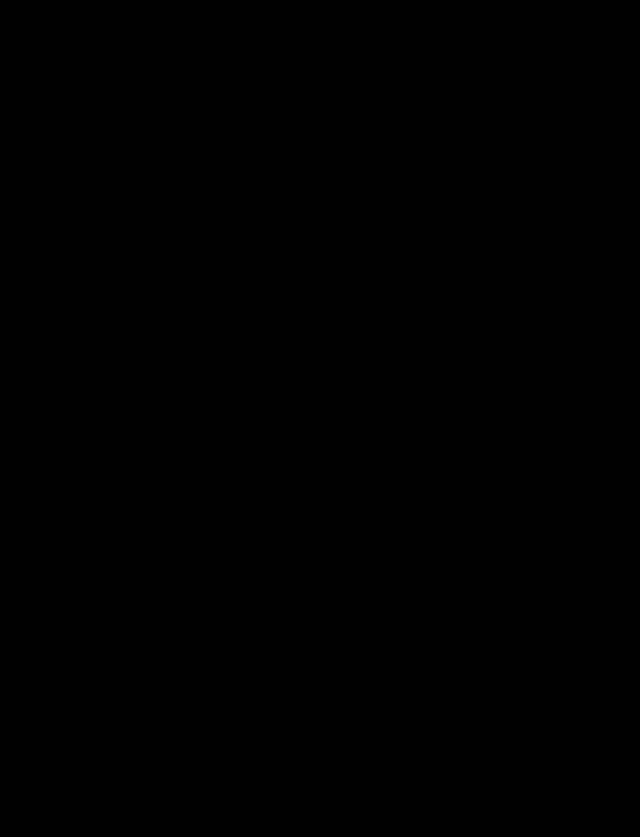
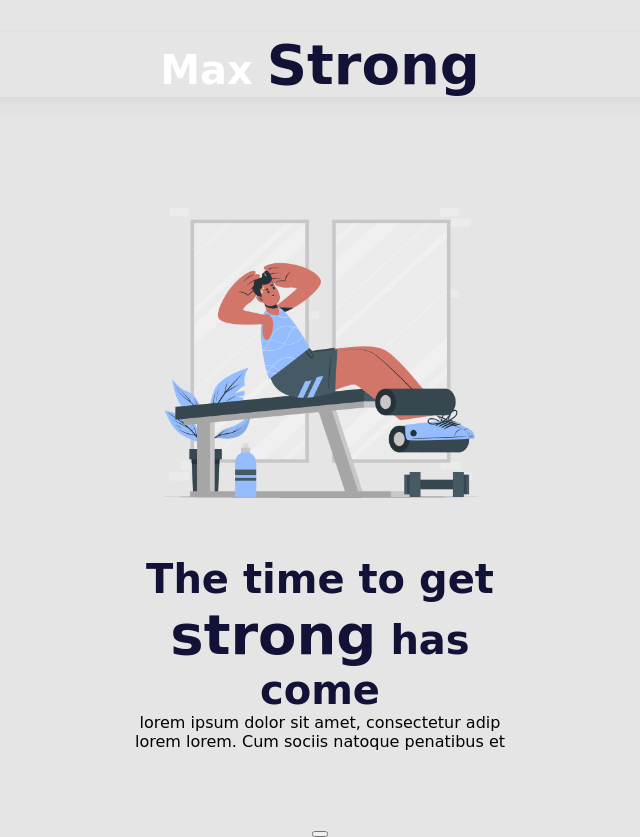
Before and after one commit to SteffB23/Random-Landing-Page, a plain HTML site: page index.html in a window 1280 px wide. Shown: the whole page, without its empty margins (320-960 px from the left). Before the commit the page ends 800 px from the top, so only its background shows below. Drawn offline with Linux system fonts and the light colour scheme; a web font is replaced by a local one.

Commit message:
added title, hero pic & text. Need to add Btn

```diff
--- a/assets/css/style.css
+++ b/assets/css/style.css
@@ -1,7 +1,88 @@
+@import url('https://fonts.googleapis.com/css2?family=Koulen&display=swap');
+
+* {
+    margin: 0%;
+}
+
 body {
-    font-family: 'Open Sans', sans-serif;
-    font-size: 14px;
-    line-height: 1.42857143;
-    color: #333;
-    background-color: #000;
+    min-width: 100%;
+    min-height: 100vh;
+    background-color: #E5E5E5;
+    font-family: 'Koulen', cursive;
 }
+
+
+
+h2 {
+    max-width: 375px;
+    font-weight: 700;
+    font-size: 2.5rem;
+}
+
+p {
+    max-width: 375px;
+    text-align: center;
+}
+
+span {
+    font-weight: 700;
+    font-size: 3.5rem;
+}
+
+.top-bar {
+
+}
+
+.top-bar {
+    display: flex;
+    font-size: 2.5rem;
+    color: #fff;
+    text-align: center;
+    margin-top: 2rem;
+    box-shadow: 0px 10px 20px rgba(0, 0, 0, 0.04), 0px 2px 6px rgba(0, 0, 0, 0.04), 0px 0px 1px rgba(0, 0, 0, 0.04);
+    justify-content: center;
+    align-items: center;
+}
+
+.header-bold {
+    font-weight: 700;
+    color: #111235;
+
+}
+
+.hero-container {
+    display: flex;
+    justify-content: center;
+    align-items: center;
+    margin-top: 5rem;
+
+
+}
+
+#max {
+    max-width: 375px;
+}
+
+.heroText-container {
+    display: flex;
+    flex-direction: column;
+    justify-content: center;
+    align-items: center;
+    margin-top: 5rem;
+}
+
+.hero-text {
+    max-width: 375px;
+    font-size: 2.5rem;
+    color: #111235;
+    text-align: center;
+    justify-content: center;
+    margin-top: -5rem;
+}
+
+.heroBtn-container {
+    display: flex;
+    justify-content: center;
+    align-items: center;
+    margin-top: 5rem;
+}
--- a/index.html
+++ b/index.html
@@ -8,6 +8,24 @@
     <title>Random Landing page</title>
 </head>
 <body>
+    <div class="top-bar">
+        <h2>Max <span class="header-bold">Strong</h2>
+    </div>
+
+    <div class="hero-container">
+        <div class="hero-pic">
+            <img id="max" src="/assets/images/workout-vector-1.webp" alt="Hero">
+        </div>
+    </div>
+
+    <div class="heroText-container">
+        <h1 class="hero-text" >The time to get <span>strong</span> has come</h1>
+        <p>lorem ipsum dolor sit amet, consectetur adip lorem lorem. Cum sociis natoque penatibus et</p>
+    </div>
+
+    <div class="heroBtn-container">
+        <button class="max-btn"></button>
+    </div>
 
 
 
```
Also changed, not shown: assets/images/workout-vector-1.webp (added).
